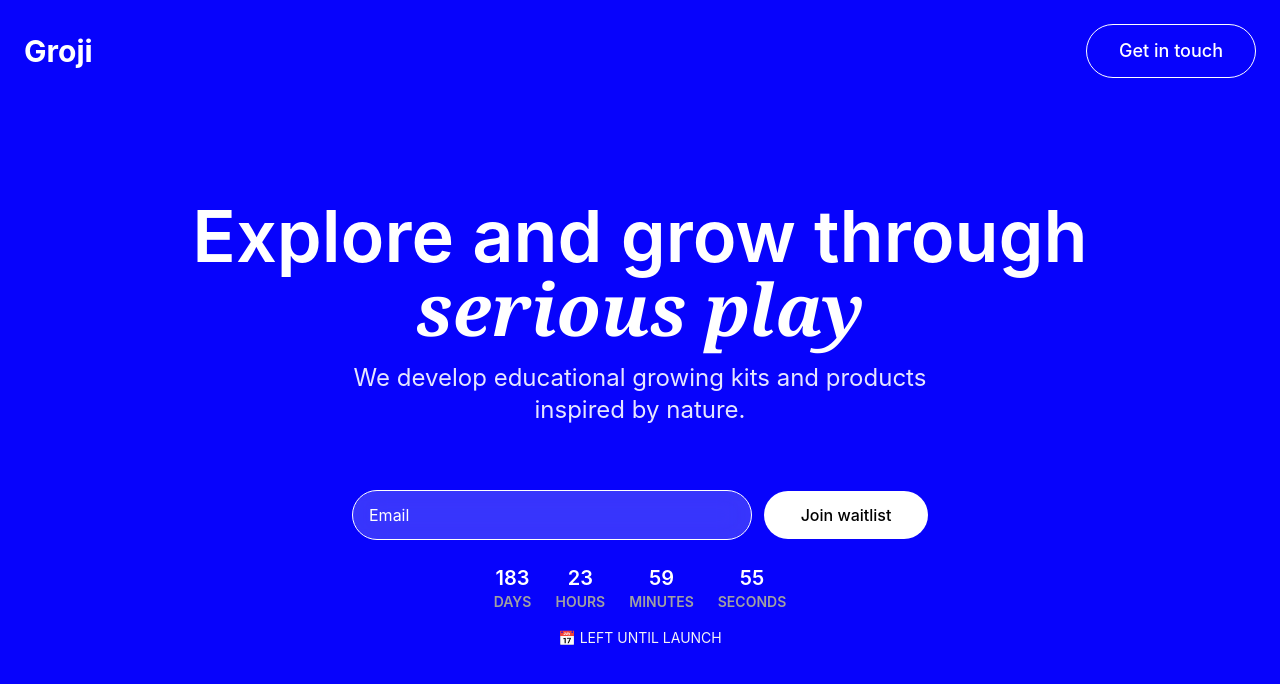
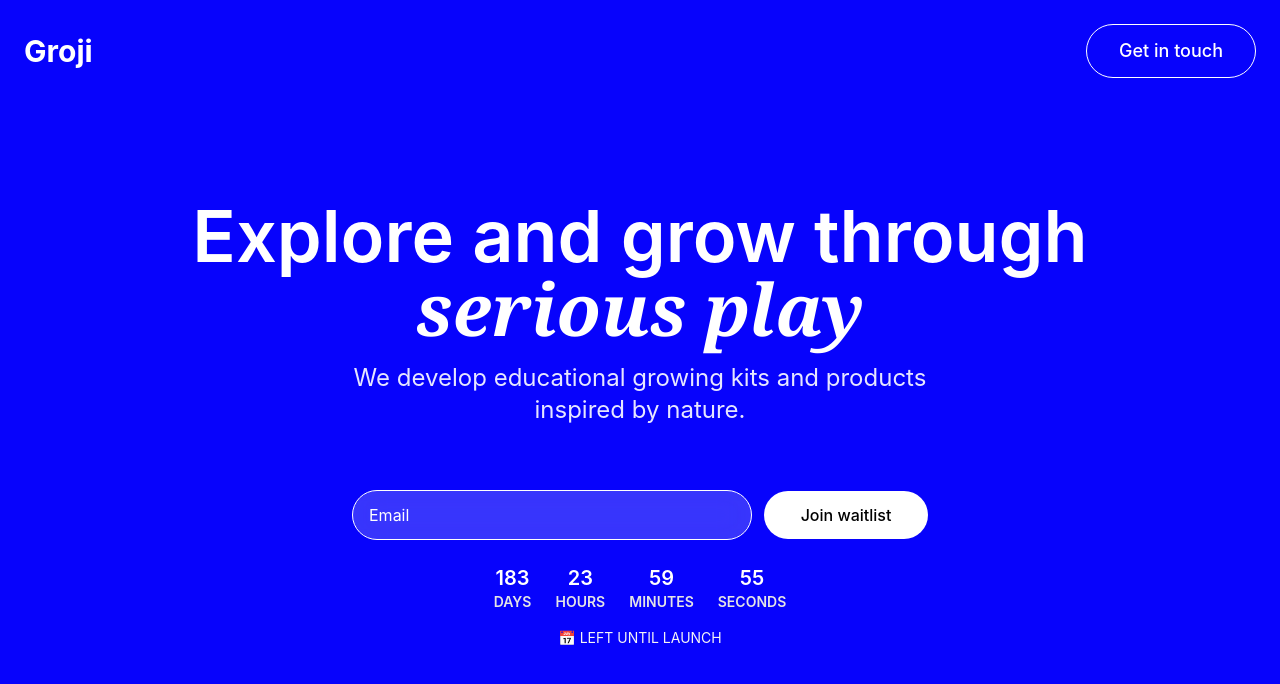
Before and after one commit to m-mcaulay/groji-website, a Next.js app: page / in a window 1280 px wide. Shown: the top 684 px of the page. Built offline with nearby package versions, Linux system fonts and the light colour scheme.

Commit message:
Fix a11y contrast on time left until launch

```diff
--- a/app/page.tsx
+++ b/app/page.tsx
@@ -212,7 +212,7 @@ export default function Home() {
                   {["days", "hours", "minutes", "seconds"].map((unit) => (
                     <div key={unit} className="mx-3">
                       <div>{timeLeft[unit as keyof typeof timeLeft]}</div>
-                      <div className="text-[10px] md:text-sm text-neutral-400 uppercase">
+                      <div className="text-[10px] md:text-sm text-neutral-200 uppercase">
                         {unit}
                       </div>
                     </div>
```
